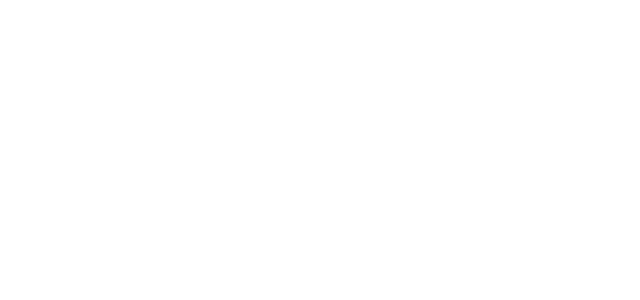
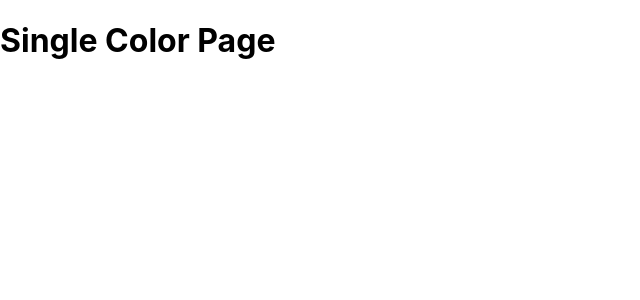
Before and after one commit to Ethan-Barton/React-Colors-App, a React (Create React App) app: page /palette/1/1 in a window 1280 px wide. Shown: the top 300 px of the page, without its empty margins (0-640 px from the left). Built offline with nearby package versions, Linux system fonts and the light colour scheme.

Commit message:
Add Link To ColorBox and Add Route

```diff
--- a/src/App.js
+++ b/src/App.js
@@ -23,6 +23,7 @@
 						<Palette palette={generatePalette(this.findPalette(routeProps.match.params.id))} />
 					)}
 				/>
+				<Route exact path="/palette/:paletteId/:colorId" render={() => <h1>Single Color Page</h1>} />
 			</Switch>
 
 			// <div className="App">
--- a/src/ColorBox.js
+++ b/src/ColorBox.js
@@ -1,5 +1,6 @@
 import React, { Component } from "react";
 import { CopyToClipboard } from "react-copy-to-clipboard";
+import { Link } from "react-router-dom";
 import "./ColorBox.css";
 
 export default class ColorBox extends Component {
@@ -30,7 +31,9 @@
 						</div>
 						<button className="copy-button">Copy</button>
 					</div>
-					<span className="see-more">More</span>
+					<Link to="/" onClick={(e) => e.stopPropagation()}>
+						<span className="see-more">More</span>
+					</Link>
 				</div>
 			</CopyToClipboard>
 		);
```
